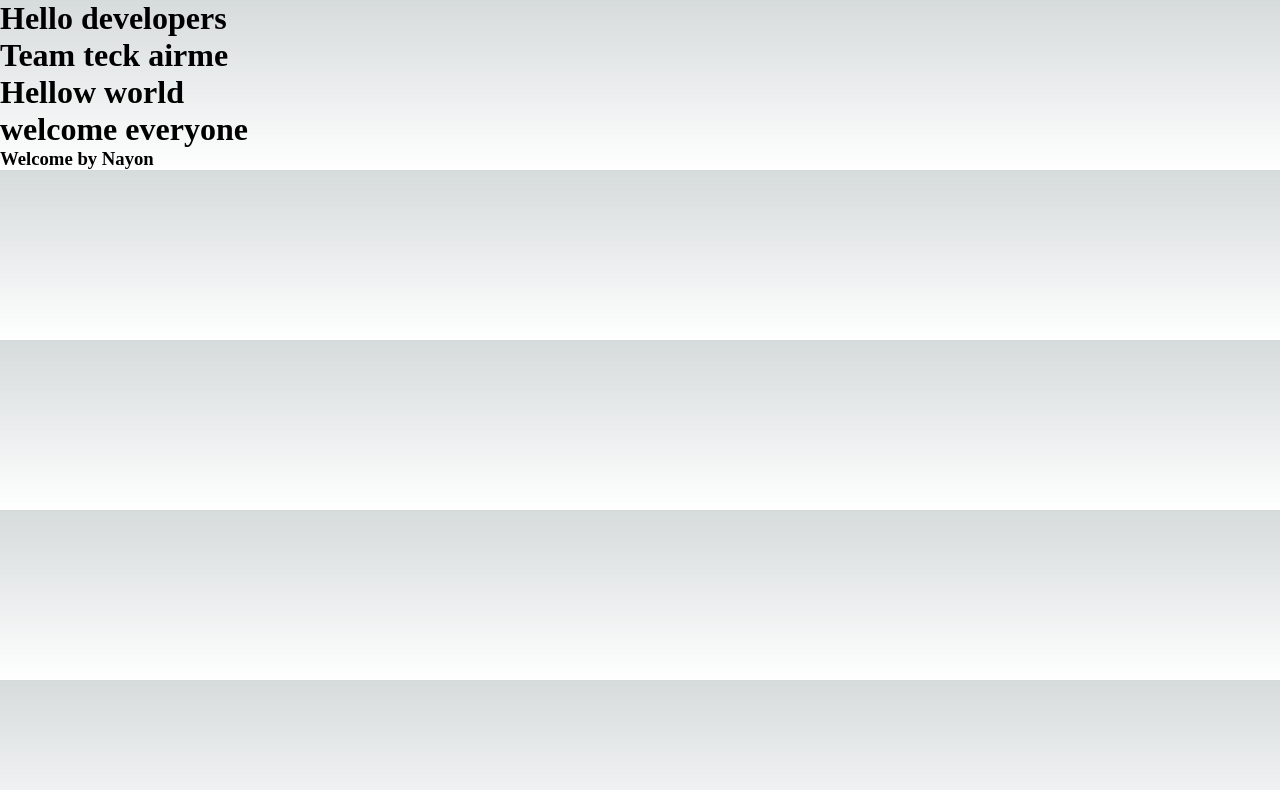
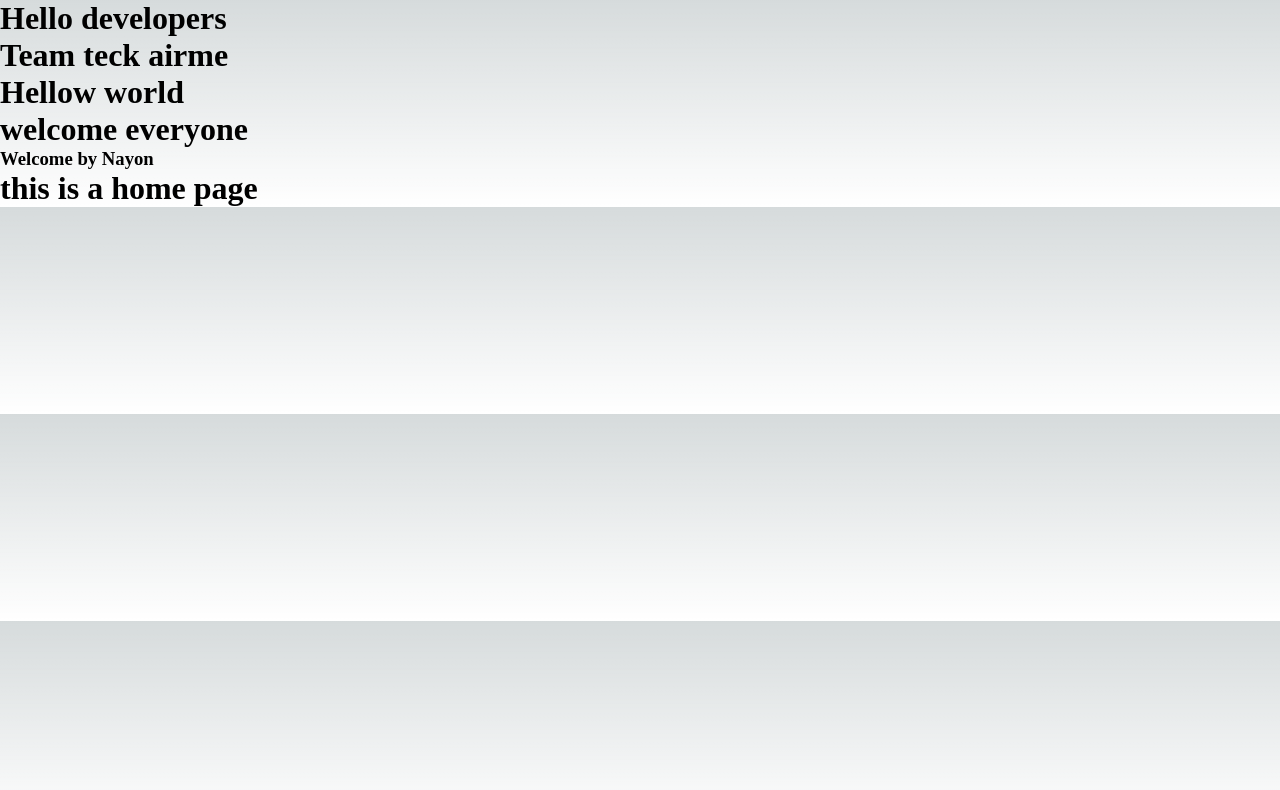
Before and after one commit to hmbadhon2/team-work-deplefy-client, a Next.js app: page / in a window 1280 px wide. Shown: the top 790 px of the page. Built offline with nearby package versions, Linux system fonts and the light colour scheme.

Commit message:
project-7

```diff
--- a/pages/index.js
+++ b/pages/index.js
@@ -13,6 +13,7 @@ export default function Home() {
       <h1> Hellow world</h1>
       <h1>welcome everyone</h1>
       <h3> Welcome by Nayon</h3>
+      <h1>this is a home page</h1>
     </>
   )
 }
```
